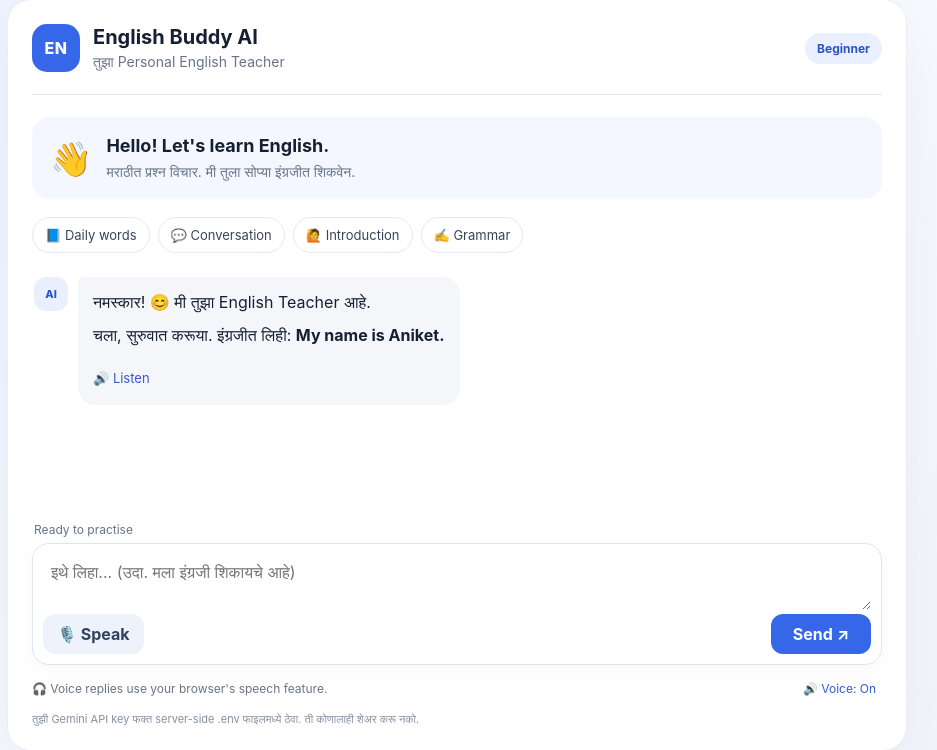
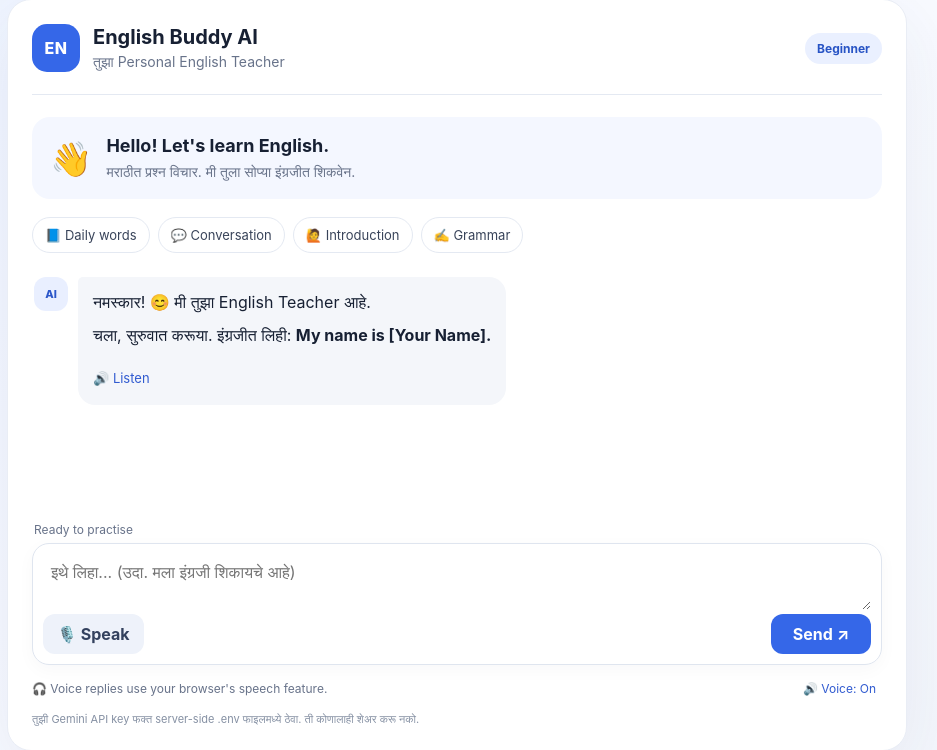
Before and after one commit to aniketmakasare12-byte/english-learning-ai, a Flask app: page / in a window 1280 px wide. Shown: the part 25-775 px from the top of the page, without its empty margins (183-1120 px from the left). Run offline with Flask 3, Linux system fonts and the light colour scheme.

Commit message:
Update index.html

```diff
--- a/templates/index.html
+++ b/templates/index.html
@@ -37,7 +37,7 @@
         <div class="avatar">AI</div>
         <div class="bubble">
           <p>नमस्कार! 😊 मी तुझा English Teacher आहे.</p>
-          <p>चला, सुरुवात करूया. इंग्रजीत लिही: <strong>My name is Aniket.</strong></p>
+          <p>चला, सुरुवात करूया. इंग्रजीत लिही: <strong>My name is [Your Name].</strong></p>
           <button class="speak-inline" data-speak="Hello! I am your English teacher. Let's start learning English.">🔊 Listen</button>
         </div>
       </article>
```
